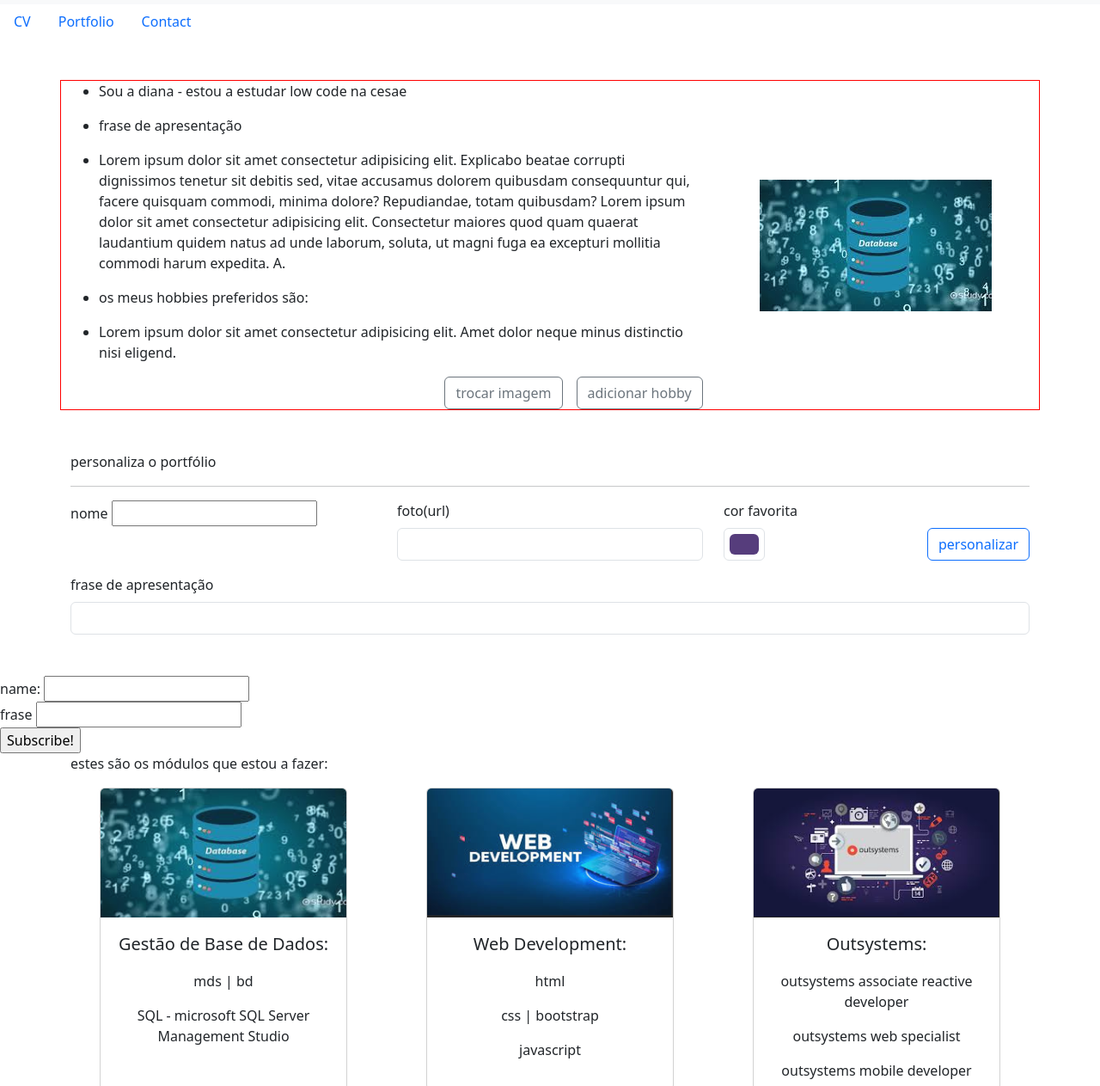
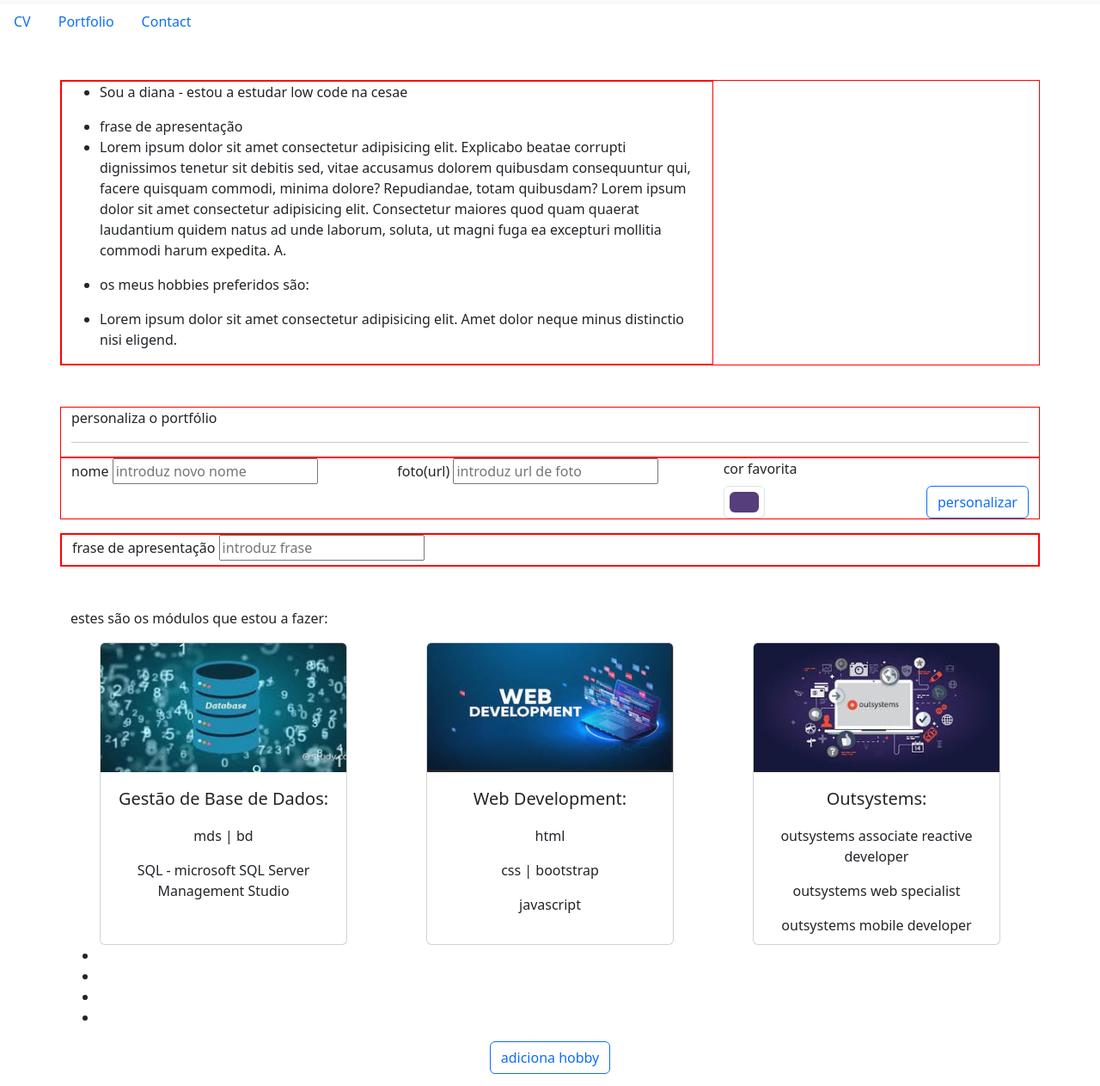
Before and after one commit to d-dv3/ProjetoFinaWeb-d, a website: page index.html in a window 1280 px wide. Shown: the part 77-1340 px from the top of the page at 86% size. Drawn offline with nearby package versions, Linux system fonts and the light colour scheme.

Commit message:
add ex files

```diff
--- a/index.html
+++ b/index.html
@@ -27,10 +27,9 @@
     <!-- NAVBAR     -->
     <nav class="navbar navbar-expand-lg bg-body-tertiary ">
       <div class="container-fluid navEl">
-        <a class="navbar-brand" href="#"
-          ><h1 class="text-secondary">about me</h1></a
-        >
-
+        <a class="navbar-brand" href="#">
+          <h1 class="text-secondary">about me</h1>
+        </a>
           <!-- TOOGLE BUTTON DARK MODE/ LIGHT MODE -->
         <button id="themeToggle" aria-label="Toggle dark / light mode" title="Toggle dark / light mode">
           <span class="knob">
@@ -52,17 +51,21 @@
     </nav>
     <!-- NAVBAR-secondary -->
     <!-- GRID 2COL -->
-    <div class="container  mt-5 mb-5" style="border: 1px solid red;">
-      <!-- guuter: g-5 -->
-      <!-- img 3col: 286/ 150 -->
+    <div class="container mt-5 mb-5" style="border: 1px solid red;">
+      <!-- FORM -->
+      <!-- FORM -->
+      <!-- FORM -->
+      <!-- FORM -->
+      <!-- FORM -->
+      <!-- FORM -->
+      <form id="portflForm" action="/backend">
         <div class="row">
-        <div class="col-8">
+          <div class="col-8" style="border: 1px solid red;">
             <ul>
-            <li><p>
-            Sou a <span class="nome">diana</span> - estou a estudar low code na cesae
-          </p></li>
-            <li  class="novaFrase"><p>
-            frase de apresentação</p></li>
+              <li><p>Sou a <span class="newNamePlaceholder">diana</span> - estou a estudar low code na cesae</p>
+              </li>
+              <li  class="novaFrasePlaceholder">
+              frase de apresentação</li>
               <li><p>
               Lorem ipsum dolor sit amet consectetur adipisicing elit. Explicabo beatae corrupti dignissimos tenetur sit debitis sed, vitae accusamus dolorem quibusdam consequuntur qui, facere quisquam commodi, minima dolore? Repudiandae, totam quibusdam? Lorem ipsum dolor sit amet consectetur adipisicing elit. Consectetur maiores quod quam quaerat laudantium quidem natus ad unde laborum, soluta, ut magni fuga ea excepturi mollitia commodi harum expedita. A.
               </p></li>
@@ -71,94 +74,92 @@
               <li><p id="hobby">
               Lorem ipsum dolor sit amet consectetur adipisicing elit. Amet dolor neque minus distinctio nisi eligend.</p></li>
             </ul>
-
-
-
-
-          <diV class="btnEl">
+            <!--  -->
+            <!-- <diV class="btnEl" style="border: 1px solid red;">
               <button type="button" class="btn btn-outline-secondary">
               trocar imagem
               </button>
               <button type="button" class="btn btn-outline-secondary ms-3">
               adicionar hobby
               </button>
-          </diV>
+            </diV> -->
           </div>
+          <!--  -->
           <div class="col-4 imgEl" style="border: 1px solid white">
-          <img id="trocarImg"
+            <a href="#" id="newImgUrlPlaceholder"></a>
+            <!-- <img id="trocarImg"
             src="img/databaseImg.png"
             alt=""
-          />
+            /> -->
           </div>
         </div>
       </div>
       <!-- .GRID 2COL -->
-    <diV class="container">
+      <diV class="container" style="border: 1px solid red;"">
         <p>personaliza o portfólio</p>
         <hr>
       </diV>
 
       <!-- GRID - 2 COL ? -->
-    <div class="container mb-3">
+      <div class="container mb-3" style="border: 1px solid red;">
         <div class="row" >
           <div class="col">
-
-          <label for="" class="form-label">nome</label>
-          <input id="form-control" type="text" placeholder="" aria-label="default input example">
-
+            <label for="nome" class="form-label">nome</label>
             <!--  -->
+            <!-- INPUT_ 1 -->
+            <!-- INPUT_ 1 -->
+            <!-- INPUT_ 1 -->
+            <input id="name" type="text" placeholder="introduz novo nome" value="" name="name">
+          </div>
+          <!--  -->
+          <div class="col">
+            <label for="foto" class="form-label">foto(url)</label>
+            <!--  -->
+            <!-- INPUT_ 2 -->
+            <!-- INPUT_ 2 -->
+            <!-- INPUT_ 2 -->
+            <input id="foto" type="#" placeholder="introduz url de foto" value="" name="foto">
           </div>
           <div class="col">
-          <!-- FORM -->
-          <label for="" class="form-label">foto(url)</label>
-          <input class="form-control" type="text" placeholder="" aria-label="default input example">
-          <!--  -->
-        </div>
-        <div class="col">
-            <!-- FORM -->
-          <form id="editForm">
             <label for="exampleColorInput" class="form-label">cor favorita</label>
             <div class="formEl">
-          <!-- COLOR PICKER -> hright 24px -->
+              <!-- COLOR PICKER -->
               <input type="color" class="form-control form-control-color" id="exampleColorInput" value="#563d7c" title="Choose your color">
               <!-- .COLOR PICKER -->
+              <!--  -->
+              <!--  -->
+              <!-- BUTTON SUBMIT -->
+              <!-- BUTTON SUBMIT -->
+              <!-- BUTTON SUBMIT -->
               <button type="submit" class="btn btn-outline-primary">personalizar</button>
               </button>
             </div>
-          </form>
           </div>
         </div>
       </div>
-
-    <div class="container mb-5">
+      <!--  -->
+      <div class="container mb-5" style="border: 1px solid red;">
         <div class="row" >
-        <div class="col">
-          <!-- FORM -->
+          <div class="col" style="border: 1px solid red;"  >
             <label for="" class="form-label">frase de apresentação</label>
-
-          <form  id="fraseForm" action="/backend">
-
-          <input id="novaFrase" class="form-control" type="text" placeholder="" aria-label="default input example">
-
-          </form>
-          <!-- .FORM -->
+            <!--  -->
+            <!-- INPUT_ 3 -->
+            <!-- INPUT_ 3 -->
+            <!-- INPUT_ 3 -->
+            <input id="novaFrase" type="text" placeholder="introduz frase" value="" name="frase">
           </div>
         </div>
       </div>
+    </form>
+    <!-- .FORM -->
+    <!-- .FORM -->
+    <!-- .FORM -->
+    <!-- .FORM -->
+    <!-- .FORM -->
+    <!-- .FORM -->
+    <!-- .FORM -->
     <!-- .GRID - 1 COL -->
-<form id="editForm" action="" method="get" class="form-example">
-  <div class="form-example">
-    <label for="name">name: </label>
-    <input type="text" name="name" id="name" required />
-  </div>
-  <div class="form-example">
-    <label for="email">frase </label>
-    <input type="email" name="email" id="frase" required />
-  </div>
-  <div class="form-example">
-    <input type="submit" value="Subscribe!" />
-  </div>
-</form>
+
 
 
 
@@ -223,13 +224,16 @@
     </div>
     <!-- .GRID - 3 COL -->
     <!-- SCRIPT IONICONS -->
-    <script
-      type="module"
-      src="https://unpkg.com/ionicons@7.1.0/dist/ionicons/ionicons.esm.js"
-    ></script>
-    <script
-      nomodule
-      src="https://unpkg.com/ionicons@7.1.0/dist/ionicons/ionicons.js"
-    ></script>
+<div class="container text-center">
+  <ul id="hobList">
+    <li></li>
+    <li></li>
+    <li></li>
+    <li></li>
+  </ul>
+  <button id="addHobby" class="btn btn-outline-primary" >adiciona hobby</button>
+</div>
+
+
   </body>
 </html>
--- a/js/script.js
+++ b/js/script.js
@@ -58,32 +58,73 @@
 //   novaFraseLi.appendChild(frasePersonalizar);
 //   this.reset();
 // });
-// ADD TO SHOPPING LIST
-let groceryForm = document.getElementById("myShoppingList");
+// EVENT
+// MY SHOPPING LIST
+// let groceryForm = document.getElementById("myShoppingList");
+// let myUl = document.querySelector("ul");
+//
+// groceryForm.addEventListener("submit", function (event) {
+//   event.preventDefault();
+
+//   let groceryData = new FormData(this);
+//   let newLi = document.createElement("li");
+//   //
+//   newLi.innerText = groceryData.get("qt") + ":" + groceryData.get("product");
+
+//   myUl.appendChild(newLi);
+
+//   this.reset();
+// });
+//
+//
+// let myPortflForm = document.getElementById("portflForm");
+// let newName = document.querySelector(".newNamePlaceholder");
+// let newImg = document.getElementById("newImgUrlPlaceholder");
+// let newFrase = document.querySelector(".novaFrasePlaceholder");
+
+// myPortflForm.addEventListener("submit", function (event) {
+//   event.preventDefault();
+//   //
+//   let newNameData = new FormData(this);
+//   let newNameImg = new FormData(this);
+//   let newNameFrase = new FormData(this);
+//   //
+
+//   // INNER TEXT ???
+//   newNamePlace.textContent = newNameData.get("newNamePlaceholder");
+//   //
+//   newNameData.get("");
+//   newName.textContent(newName);
+//   //
+//   this.reset();
+// });
+//
+// ANIMAIS DO ZOO
+// myForm.addEventListener("submit", function (event) {
+//   event.preventDefault();
+//   //traz um objecto com TODOS os inputs do formulário
+//   let data = new FormData(this);
+
+//   //acede ao input do formulário que tem no name newAnimal
+//   let animal = data.get("newAnimal");
+
+//   let newLi = document.createElement("li");
+//   newLi.innerText = animal;
+
+//   myList.appendChild(newLi);
+
+//   this.reset();
+// });
+
+let addHobby = document.getElementById("addHobby");
+let newLi = document.getElementById("hobList");
+
+addHobby.addEventListener("click") {
+    prompt=("adiciona um hobby");
+
+    document.getElementById("hobList").textContent = userHobby;
+    console.log(userHobby);
 
 
-groceryForm.addEventListener("submit", function (event) {
-  event.preventDefault();
-  let groceryData = new FormData(this);~
-  //
-  let newLi = document.createElement("li");
-  //
-  newLi.innerText = groceryData.get("qt") + ":" + groceryData.get("product");
 
-  myUl.appendChild(newLi);
-
-  this.reset();
-});
-
-let editFormUser = document.getElementById("editForm");
-let newInputName= document.getElementById("name");
-let newInputFrase = document.getElementById("frase");
-
-changeForm.addEventListener("submit", function (event) {
-  event.preventDefault();
-
-  let newFrase = new FormData(this);
-  let newPlaceholder = document.newInput("")
-
-
-});
+}
```
Lines whose indentation alone changed are shown as unchanged.
